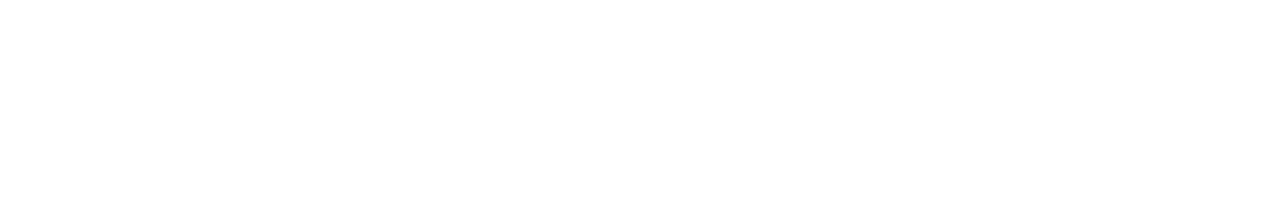
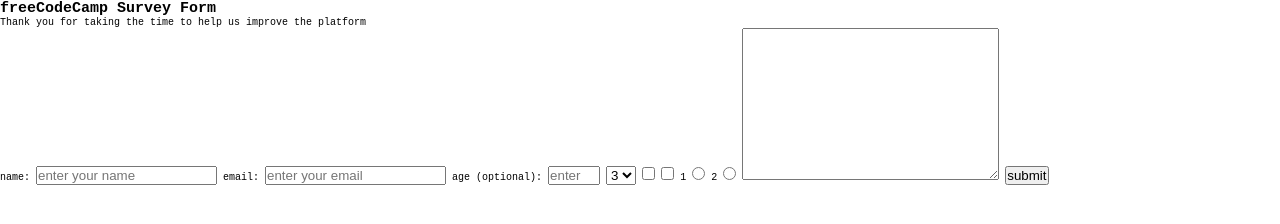
Before and after one commit to KuprIvan/freeCodeCampHTML, a plain HTML site: page survey-form/index.html in a window 1280 px wide. Drawn offline with Linux system fonts and the light colour scheme.

Commit message:
feat: end task survery

```diff
--- a/survey-form/index.html
+++ b/survey-form/index.html
@@ -8,6 +8,39 @@
   <title>Survey Form</title>
 </head>
 <body>
-
+  <main id="main">
+    <section id="heading">
+      <h1 id="title">
+        freeCodeCamp Survey Form
+      </h1>
+      <p id="description">
+        Thank you for taking the time to help us improve the platform
+      </p>
+    </section>
+    <section id="heading">
+     <form action="#" id="survey-form">
+      <label id="name-label" for="name">name: </label>
+      <input type="text" id="name" placeholder="enter your name" required>
+      <label id="email-label" for="email">email: </label>
+      <input type="email" id="email" placeholder="enter your email" required>
+      <label id="number-label" for="number">age (optional): </label>
+      <input type="number" id="number" placeholder="enter your age" min="10" max="99">
+      <select id="dropdown">
+        <option value="1" >1</option>
+        <option value="2">2</option>
+        <option value="3" selected>3</option>
+        <option value="4">4</option>
+      </select>
+      <input type="checkbox" value="test">
+      <input type="checkbox" value="test">
+      <label for="">1</label>
+      <input type="radio" name="test" id="radio_1" value="1">
+      <label for="">2</label>
+      <input type="radio" name="test" id="radio_2" value="2">
+      <textarea name="" id="" cols="30" rows="10"></textarea>
+      <input type="submit" id="submit" value="submit">
+     </form>
+    </section>
+  </main>
 </body>
 </html>
--- a/survey-form/style.css
+++ b/survey-form/style.css
@@ -6,3 +6,6 @@
 html {
   font-size: 10px;
 }
+body {
+  font-family: monospace;
+}
```
